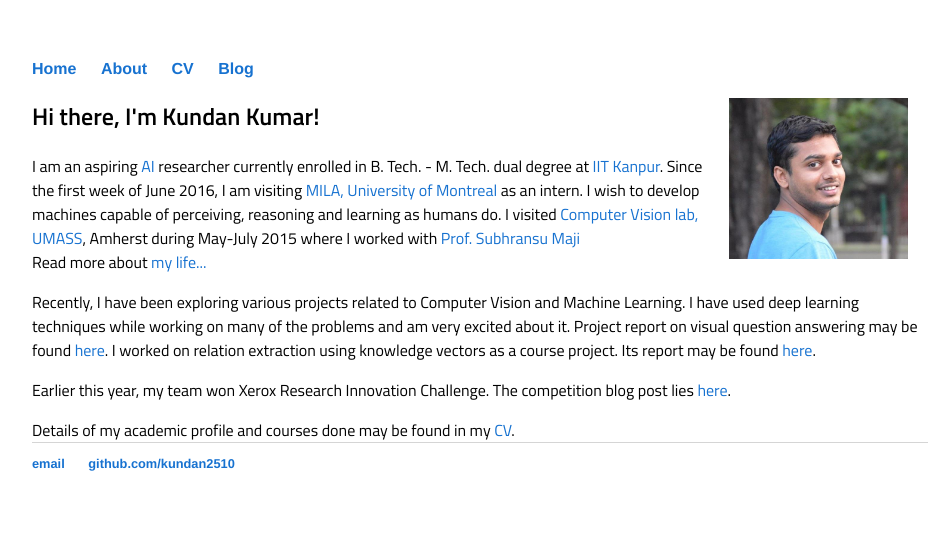
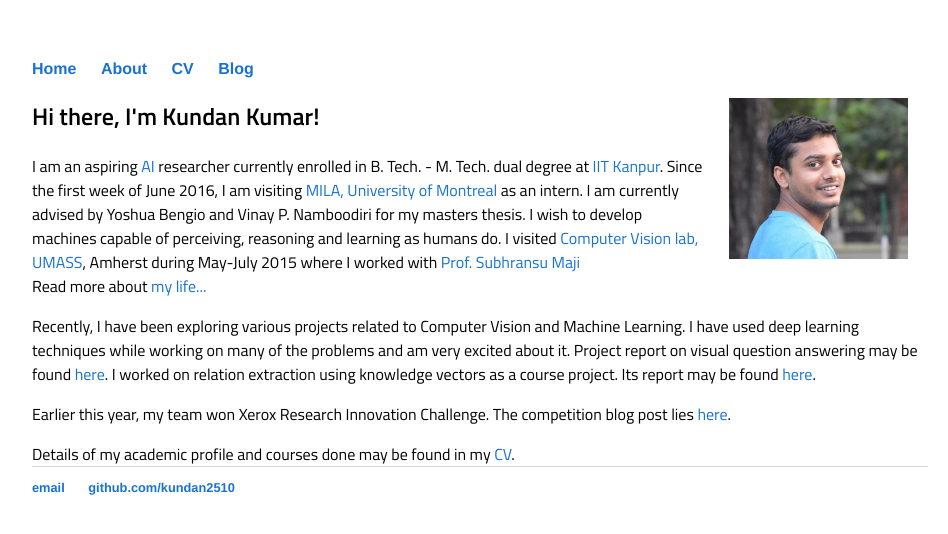
Before and after one commit to kundan2510/kundan2510.github.io, a Jekyll site: the page built from index.html, in a window 1280 px wide. Shown: the top 534 px of the page, without its empty margins (160-1108 px from the left). Built offline with Jekyll 4.4.1, drawn with Linux system fonts in a browser that asks for light colours.

Commit message:
Update index.html

```diff
--- a/index.html
+++ b/index.html
@@ -6,7 +6,7 @@ title: Kundan Kumar
 	<!--img style="float: right;" src="/images/mypic.jpg" width="30%"></img-->
 	<h2>Hi there, I'm Kundan Kumar!</h2>
 	<p>I am an aspiring <a href="https://en.wikipedia.org/wiki/Artificial_intelligence">AI</a> researcher currently enrolled in B. Tech. - M. Tech. dual degree at <a href="http://www.iitk.ac.in/">IIT Kanpur</a>.
-	Since the first week of June 2016, I am visiting <a href="https://mila.umontreal.ca/en/">MILA,</a> <a href="http://www.umontreal.ca/english/">University of Montreal</a> as an intern. I wish to develop machines capable of perceiving, reasoning and learning as humans do.
+	Since the first week of June 2016, I am visiting <a href="https://mila.umontreal.ca/en/">MILA,</a> <a href="http://www.umontreal.ca/english/">University of Montreal</a> as an intern. I am currently advised by Yoshua Bengio and Vinay P. Namboodiri for my masters thesis. I wish to develop machines capable of perceiving, reasoning and learning as humans do.
 	I visited <a href="http://vis-www.cs.umass.edu/">Computer Vision lab, UMASS</a>, Amherst during May-July
 	2015 where I worked with <a href="http://people.cs.umass.edu/~smaji/">Prof. Subhransu Maji</a><br>
 	Read more about <a href="/about.html">my life...</a></p>
```
